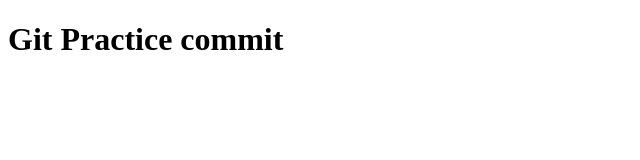
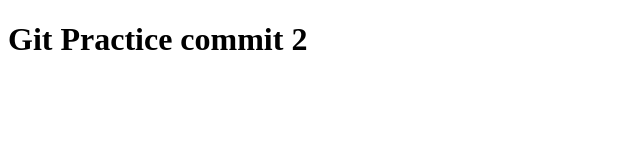
Before and after one commit to AnshulMate/learn-git-webhost.io, a plain HTML site: page index.html in a window 1280 px wide. Shown: the full height of the page, 0-640 px from the left. Drawn offline with Linux system fonts and the light colour scheme.

Commit message:
commit 2

```diff
--- a/index.html
+++ b/index.html
@@ -8,6 +8,6 @@
     <link rel="stylesheet" href="custom.css">
 </head>
 <body>
-    <h1>Git Practice commit</h1>
+    <h1>Git Practice commit 2</h1>
 </body>
 </html>
```
